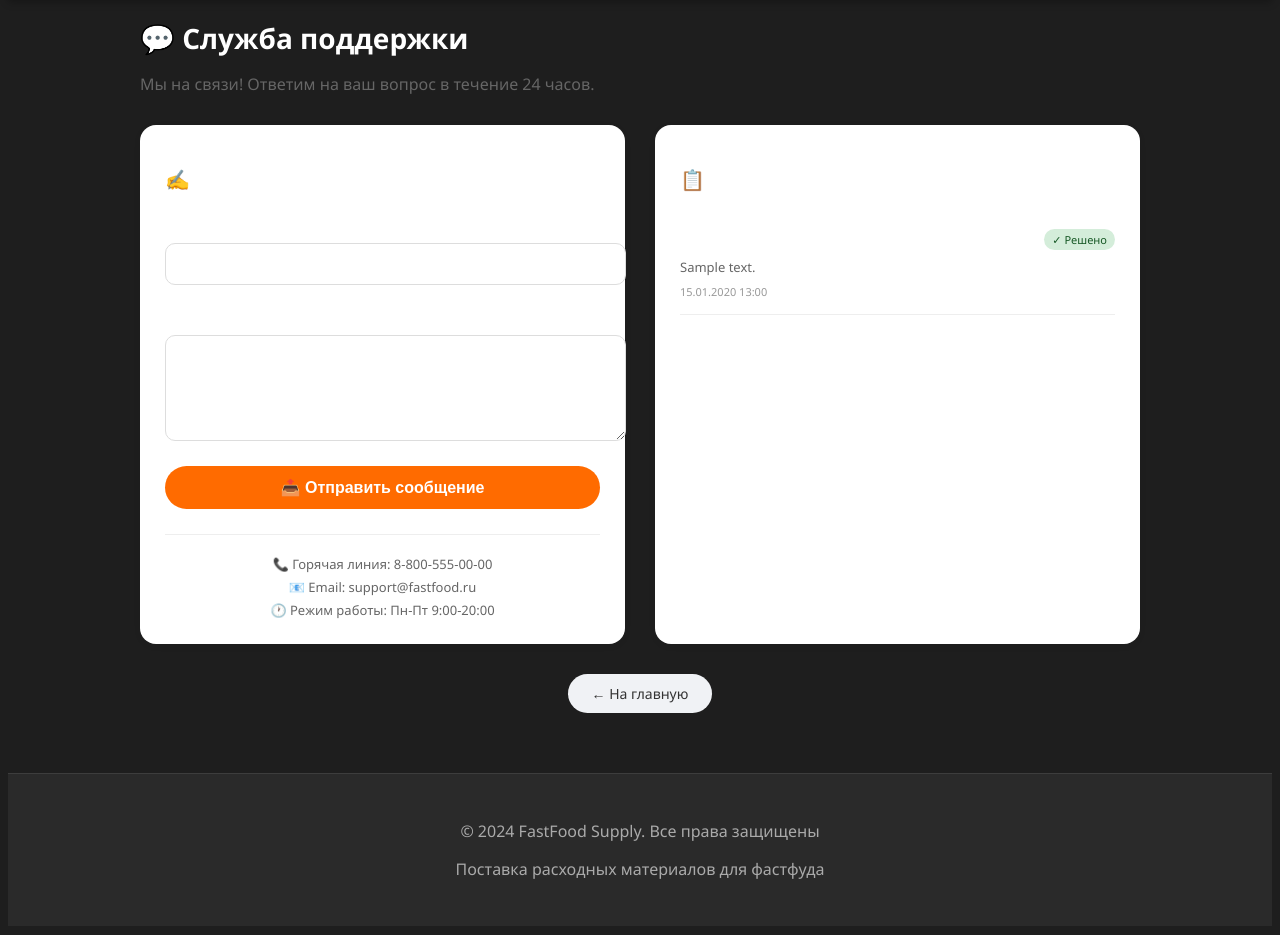
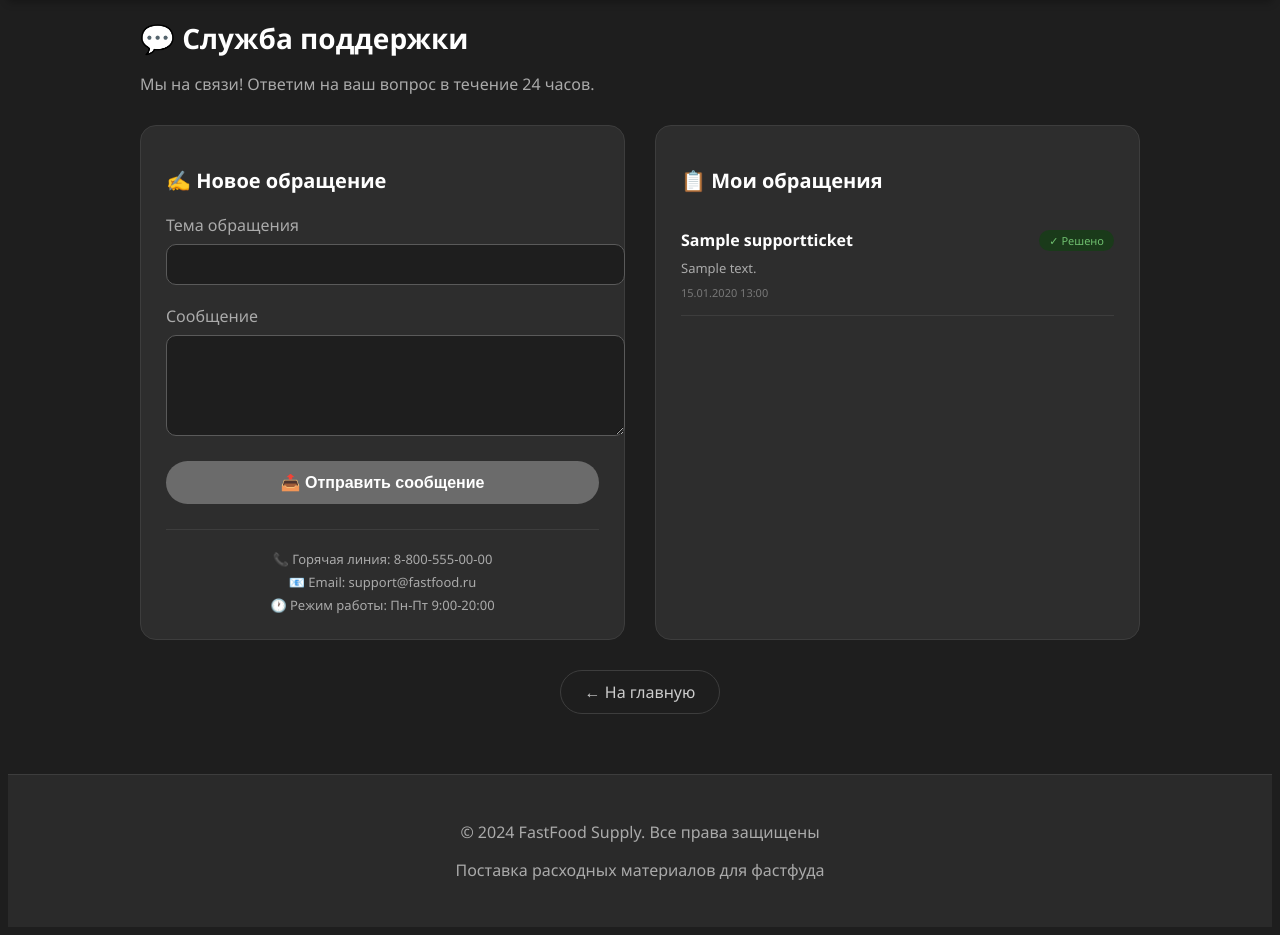
Before and after one commit to prohorenkov413-png/fastfood-supply, a Django app: page /support/ in a window 1280 px wide. Shown: the part 68-1003 px from the top of the page. Before the commit the page ends 947 px from the top, so only its background shows below. Run offline with Django 5.2, Linux system fonts and the light colour scheme; a user stored in the database is signed in; tables that the repository leaves empty hold one stand-in row (values such as "Sample post").

Commit message:
Поддержка — тёмная тема

```diff
--- a/shop/templates/shop/support.html
+++ b/shop/templates/shop/support.html
@@ -2,36 +2,41 @@
 {% block content %}
 
 <div style="max-width: 1000px; margin: 0 auto;">
-    <h1 style="font-size: 28px; margin-bottom: 10px;">💬 Служба поддержки</h1>
-    <p style="color: #666; margin-bottom: 30px;">Мы на связи! Ответим на ваш вопрос в течение 24 часов.</p>
+
+    <div style="margin-bottom: 30px;">
+        <h1 style="font-size: 28px; margin-bottom: 8px; color: white;">💬 Служба поддержки</h1>
+        <p style="color: #aaaaaa;">Мы на связи! Ответим на ваш вопрос в течение 24 часов.</p>
+    </div>
 
     <div style="display: grid; grid-template-columns: 1fr 1fr; gap: 30px;">
 
-        <!-- ЛЕВАЯ КОЛОНКА: ФОРМА ОБРАЩЕНИЯ -->
-        <div style="background: white; border-radius: 16px; padding: 25px; box-shadow: 0 2px 8px rgba(0,0,0,0.04);">
-            <h2 style="font-size: 20px; margin-bottom: 20px;">✍️ Новое обращение</h2>
+        <!-- ЛЕВАЯ КОЛОНКА: ФОРМА -->
+        <div style="background: #2d2d2d; border-radius: 16px; padding: 25px; border: 1px solid #3d3d3d;">
+            <h2 style="font-size: 20px; margin-bottom: 20px; color: white;">✍️ Новое обращение</h2>
 
             <form method="post">
                 {% csrf_token %}
 
                 <div style="margin-bottom: 20px;">
-                    <label style="display: block; margin-bottom: 8px; font-weight: 500;">Тема обращения</label>
-                    <input type="text" name="subject" required style="width: 100%; padding: 12px; border: 1px solid #ddd; border-radius: 10px; font-size: 14px;">
+                    <label style="display: block; margin-bottom: 8px; font-weight: 500; color: #aaaaaa;">Тема обращения</label>
+                    <input type="text" name="subject" required
+                           style="width: 100%; padding: 12px; border: 1px solid #5a5a5a; border-radius: 10px; background: #1e1e1e; color: #cccccc;">
                 </div>
 
                 <div style="margin-bottom: 20px;">
-                    <label style="display: block; margin-bottom: 8px; font-weight: 500;">Сообщение</label>
-                    <textarea name="message" rows="5" required style="width: 100%; padding: 12px; border: 1px solid #ddd; border-radius: 10px; font-size: 14px; resize: vertical;"></textarea>
+                    <label style="display: block; margin-bottom: 8px; font-weight: 500; color: #aaaaaa;">Сообщение</label>
+                    <textarea name="message" rows="5" required
+                              style="width: 100%; padding: 12px; border: 1px solid #5a5a5a; border-radius: 10px; background: #1e1e1e; color: #cccccc; resize: vertical;"></textarea>
                 </div>
 
-                <button type="submit" style="width: 100%; background: #ff6b00; color: white; border: none; padding: 12px; border-radius: 40px; font-size: 16px; font-weight: 600; cursor: pointer; transition: background 0.2s;">
+                <button type="submit" style="width: 100%; background: #6b6b6b; color: white; font-weight: 600; border: none; padding: 12px; border-radius: 40px; font-size: 16px; cursor: pointer; transition: background 0.2s;">
                     📤 Отправить сообщение
                 </button>
             </form>
 
-            <!-- Контакты для быстрой связи -->
-            <div style="margin-top: 25px; padding-top: 20px; border-top: 1px solid #eee;">
-                <div style="font-size: 13px; color: #666; text-align: center;">
+            <!-- Контакты -->
+            <div style="margin-top: 25px; padding-top: 20px; border-top: 1px solid #3d3d3d;">
+                <div style="font-size: 13px; color: #aaaaaa; text-align: center;">
                     <div style="margin-bottom: 5px;">📞 Горячая линия: 8-800-555-00-00</div>
                     <div style="margin-bottom: 5px;">📧 Email: support@fastfood.ru</div>
                     <div>🕐 Режим работы: Пн-Пт 9:00-20:00</div>
@@ -40,39 +45,42 @@
         </div>
 
         <!-- ПРАВАЯ КОЛОНКА: СПИСОК ОБРАЩЕНИЙ -->
-        <div style="background: white; border-radius: 16px; padding: 25px; box-shadow: 0 2px 8px rgba(0,0,0,0.04);">
-            <h2 style="font-size: 20px; margin-bottom: 20px;">📋 Мои обращения</h2>
+        <div style="background: #2d2d2d; border-radius: 16px; padding: 25px; border: 1px solid #3d3d3d;">
+            <h2 style="font-size: 20px; margin-bottom: 20px; color: white;">📋 Мои обращения</h2>
 
             {% if tickets %}
                 <div style="max-height: 400px; overflow-y: auto;">
                     {% for ticket in tickets %}
-                    <div style="border-bottom: 1px solid #eee; padding: 15px 0;">
-                        <div style="display: flex; justify-content: space-between; align-items: center; margin-bottom: 8px;">
-                            <div style="font-weight: 600;">{{ ticket.subject }}</div>
-                            <div style="font-size: 11px; padding: 3px 8px; border-radius: 20px; {% if ticket.is_resolved %}background: #d4edda; color: #155724;{% else %}background: #fff3cd; color: #856404;{% endif %}">
+                    <div style="border-bottom: 1px solid #3d3d3d; padding: 15px 0;">
+                        <div style="display: flex; justify-content: space-between; align-items: center; margin-bottom: 8px; flex-wrap: wrap; gap: 8px;">
+                            <div style="font-weight: 600; color: white;">{{ ticket.subject }}</div>
+                            <div style="font-size: 11px; padding: 3px 10px; border-radius: 20px; {% if ticket.is_resolved %}background: #1a3a1a; color: #6fbf6f;{% else %}background: #3a2a00; color: #e6b800;{% endif %}">
                                 {% if ticket.is_resolved %}✓ Решено{% else %}⏳ В обработке{% endif %}
                             </div>
                         </div>
-                        <div style="font-size: 13px; color: #666; margin-bottom: 8px;">{{ ticket.message|truncatechars:100 }}</div>
-                        <div style="font-size: 11px; color: #999;">{{ ticket.created_at|date:"d.m.Y H:i" }}</div>
+                        <div style="font-size: 13px; color: #aaaaaa; margin-bottom: 8px;">{{ ticket.message|truncatechars:100 }}</div>
+                        <div style="font-size: 11px; color: #777777;">{{ ticket.created_at|date:"d.m.Y H:i" }}</div>
                     </div>
                     {% endfor %}
                 </div>
             {% else %}
-                <div style="text-align: center; padding: 40px 20px;">
+                <div style="text-align: center; padding: 50px 20px;">
                     <div style="font-size: 48px; margin-bottom: 15px;">💬</div>
-                    <div style="font-weight: 500; margin-bottom: 8px;">Нет обращений</div>
-                    <div style="font-size: 13px; color: #666;">У вас пока нет отправленных сообщений</div>
+                    <div style="font-weight: 500; margin-bottom: 8px; color: white;">Нет обращений</div>
+                    <div style="font-size: 13px; color: #aaaaaa;">У вас пока нет отправленных сообщений</div>
                 </div>
             {% endif %}
         </div>
 
     </div>
 
-    <!-- КНОПКА НАЗАД -->
+    <!-- Кнопка назад -->
     <div style="margin-top: 30px; text-align: center;">
-        <a href="/" style="display: inline-block; padding: 10px 24px; background: #f0f2f5; color: #333; text-decoration: none; border-radius: 40px; font-size: 14px;">← На главную</a>
+        <a href="/" style="display: inline-block; padding: 10px 24px; background: #1e1e1e; color: #cccccc; text-decoration: none; border-radius: 40px; border: 1px solid #3d3d3d; transition: all 0.2s;">
+            ← На главную
+        </a>
     </div>
+
 </div>
 
 {% endblock %}
```
